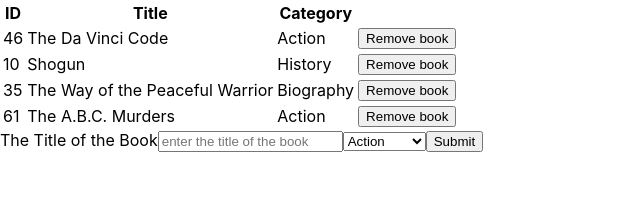
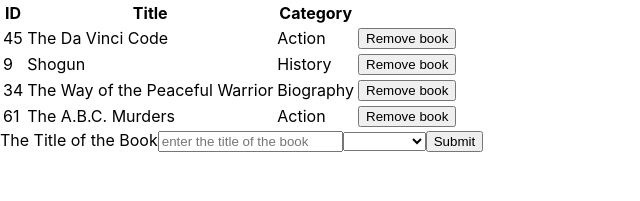
Before and after one commit to Mesi21/My_magic_bookstore, a React (Create React App) app: page / in a window 1280 px wide. Shown: the top 201 px of the page, without its empty margins (0-640 px from the left). Built offline with nearby package versions, Linux system fonts and the light colour scheme.

Commit message:
:art: :poop: implemented removeBook functionality that still needs work

```diff
--- a/src/actions/index.js
+++ b/src/actions/index.js
@@ -1,6 +1,6 @@
 export const createBook = book => ({
   type: 'CREATE_BOOK',
-  name: book,
+  book,
 });
 
 export const removeBook = book => ({
--- a/src/components/Book.js
+++ b/src/components/Book.js
@@ -1,12 +1,16 @@
 import React from 'react';
 import PropTypes from 'prop-types';
 
-const Book = ({ id, title, category }) => (
+const Book = (
+  {
+    id, title, category, clickHandler,
+  },
+) => (
   <tr>
     <td>{id}</td>
     <td>{title}</td>
     <td>{category}</td>
-    <td><button type="button">Remove book</button></td>
+    <td><button type="button" onClick={() => clickHandler(id)}>Remove book</button></td>
   </tr>
 );
 
@@ -14,6 +18,7 @@
   id: PropTypes.number.isRequired,
   title: PropTypes.string.isRequired,
   category: PropTypes.string.isRequired,
+  clickHandler: PropTypes.func.isRequired,
 };
 
 export default Book;
--- a/src/containers/BookList.js
+++ b/src/containers/BookList.js
@@ -2,6 +2,12 @@
 import PropTypes from 'prop-types';
 import { connect } from 'react-redux';
 import Book from '../components/Book';
+
+const handleRemove = id => {
+  const { removeBook, title, category } = this.props;
+  console.log(title);
+  removeBook({ id, title, category });
+};
 
 const BookList = ({ books }) => (
   <table>
@@ -14,7 +20,7 @@
     </thead>
     <tbody>
       {books.map(({ id, title, category }) => (
-        <Book key={id} id={id} title={title} category={category} />
+        <Book key={id} id={id} title={title} category={category} clickHandler={handleRemove} />
       ))}
     </tbody>
   </table>
--- a/src/containers/BooksForm.js
+++ b/src/containers/BooksForm.js
@@ -1,8 +1,10 @@
 import React, { Component } from 'react';
+import PropTypes from 'prop-types';
 import { connect } from 'react-redux';
 import { createBook } from '../actions';
 
 const category = [
+  { id: 0, name: '' },
   { id: 1, name: 'Action' },
   { id: 2, name: 'Biography' },
   { id: 3, name: 'History' },
@@ -16,7 +18,7 @@
   constructor(props) {
     super(props);
     this.state = {
-    // id: 0,
+      // id: 0,
       title: '',
       category: '',
     };
@@ -27,23 +29,26 @@
 
   handleChange = (ev) => {
     ev.preventDefault();
-    const { choice } = ev.target;
-    this.setState({ [choice]: ev.target.value });
+    const { value, name } = ev.target;
+    this.setState({ [name]: value });
   }
 
   handleSubmit = (ev) => {
     ev.preventDefault();
     const { title, category } = this.state;
-    createBook({ title, category });
+    // console.log({ title, category });
+    const id = Math.floor(Math.random() * 100);
+    const { createBook } = this.props;
+    createBook({ id, title, category });
 
     this.setState({
       title: '',
       category: '',
     });
-    ev.target.reset();
   }
 
   render() {
+    const { title, category: cat } = this.state;
     return (
       <div>
         <form>
@@ -52,19 +57,20 @@
             <input
               type="text"
               placeholder="enter the title of the book"
+              value={title}
               name="title"
               id="title"
               onChange={this.handleChange}
             />
           </label>
           <label htmlFor="select">
-            <select onChange={this.handleChange}>
+            <select name="category" value={cat} onChange={this.handleChange}>
               {category.map(c => (
                 <option key={c.id}>{c.name}</option>
               ))}
             </select>
           </label>
-          <button type="submit" onChange={this.handleSubmit} value="submit">
+          <button type="submit" onClick={this.handleSubmit} value="submit">
             Submit
           </button>
         </form>
@@ -77,4 +83,9 @@
   createBook: (book) => dispatch(createBook(book)),
 });
 
+BooksForm.propTypes = {
+  createBook: PropTypes.func.isRequired,
+};
+
+
 export default connect(null, mapDispatchToProps)(BooksForm);
--- a/src/index.js
+++ b/src/index.js
@@ -6,7 +6,7 @@
 import App from './components/App';
 import mainReducer from './reducers';
 
-const idGen = () => Math.round(Math.random() * 100);
+const idGen = () => Math.floor(Math.random() * 100);
 
 const stateInit = {
   books: [{ id: idGen(), title: 'The Da Vinci Code', category: 'Action' },
--- a/src/reducers/books.js
+++ b/src/reducers/books.js
@@ -3,7 +3,7 @@
     case 'CREATE_BOOK':
       return [
         ...state,
-        action.name,
+        action.book,
       ];
     case 'REMOVE_BOOK':
       return state.filter(book => book.id !== action.id);
```
